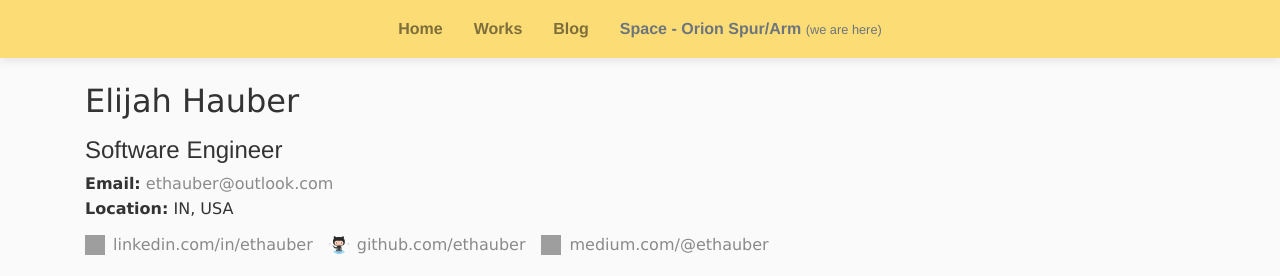
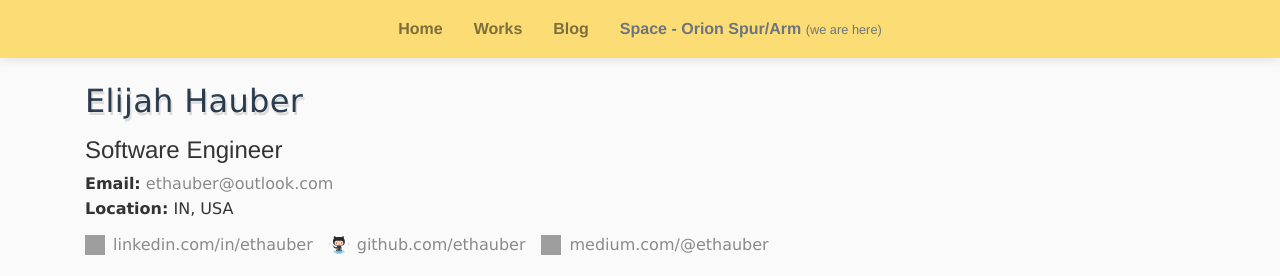
Before and after one commit to ethauber/ethauber.github.io, a Jekyll site: the page built from index.html, in a window 1280 px wide. Shown: the top 276 px of the page. Built offline with Jekyll 4.4.1, drawn with Linux system fonts in a browser that asks for light colours; grey boxes are pictures that could not be loaded.

Commit message:
Add fun yet professional styling to name using math constants
Mathematical Constants in Your CSS:
φ (Golden Ratio) ≈ 1.6180
Wikipedia: https://en.wikipedia.org/wiki/Golden_ratio
Used in: text-shadow: 1.6180px 3.14159265359px
π (Pi) ≈ 3.14159265359
Wikipedia: https://en.wikipedia.org/wiki/Pi
Used in: text-shadow: 1.6180px 3.14159265359px
ln(2) ≈ 0.6931 (Natural logarithm of 2)
Wikipedia: https://en.wikipedia.org/wiki/Natural_logarithm
Used in: translateY(-0.6931px) and text-shadow: 0 6931px 3px
ln(2)/2 ≈ 0.3466 (Half of natural logarithm of 2)
Wikipedia: https://en.wikipedia.org/wiki/Natural_logarithm
Used in: font-weight: 346 (rounded from 346.6)

shannon entropy https://www.wikiwand.com/en/articles/Entropy_(Information_theory)

```diff
--- a/css/main.css
+++ b/css/main.css
@@ -325,6 +325,27 @@ main .container .mt-3 {
   to { opacity: 1; }
 }
 
+/* Professional gradient text effect for the name */
+h2.display-5 {
+  background: linear-gradient(135deg, #2c3e50, #34495e);
+  background-clip: text;
+  -webkit-background-clip: text;
+  -webkit-text-fill-color: transparent;
+  font-weight: 595;
+  letter-spacing: 0.314159265359px;
+  text-shadow: 1.6180px 3.14159265359px rgba(0,0,0,0.12);
+  transition: all 0.3s ease;
+}
+
+h2.display-5:hover {
+  background: linear-gradient(135deg, #34495e, #2c3e50);
+  background-clip: text;
+  -webkit-background-clip: text;
+  -webkit-text-fill-color: transparent;
+  transform: translateY(-0.6931px);
+  text-shadow: 1.6180px 3.14159265359px rgba(0,0,0,0.12);
+}
+
 /* Planet card alignment and centering */
 #planetsContainer {
   display: block;
```
